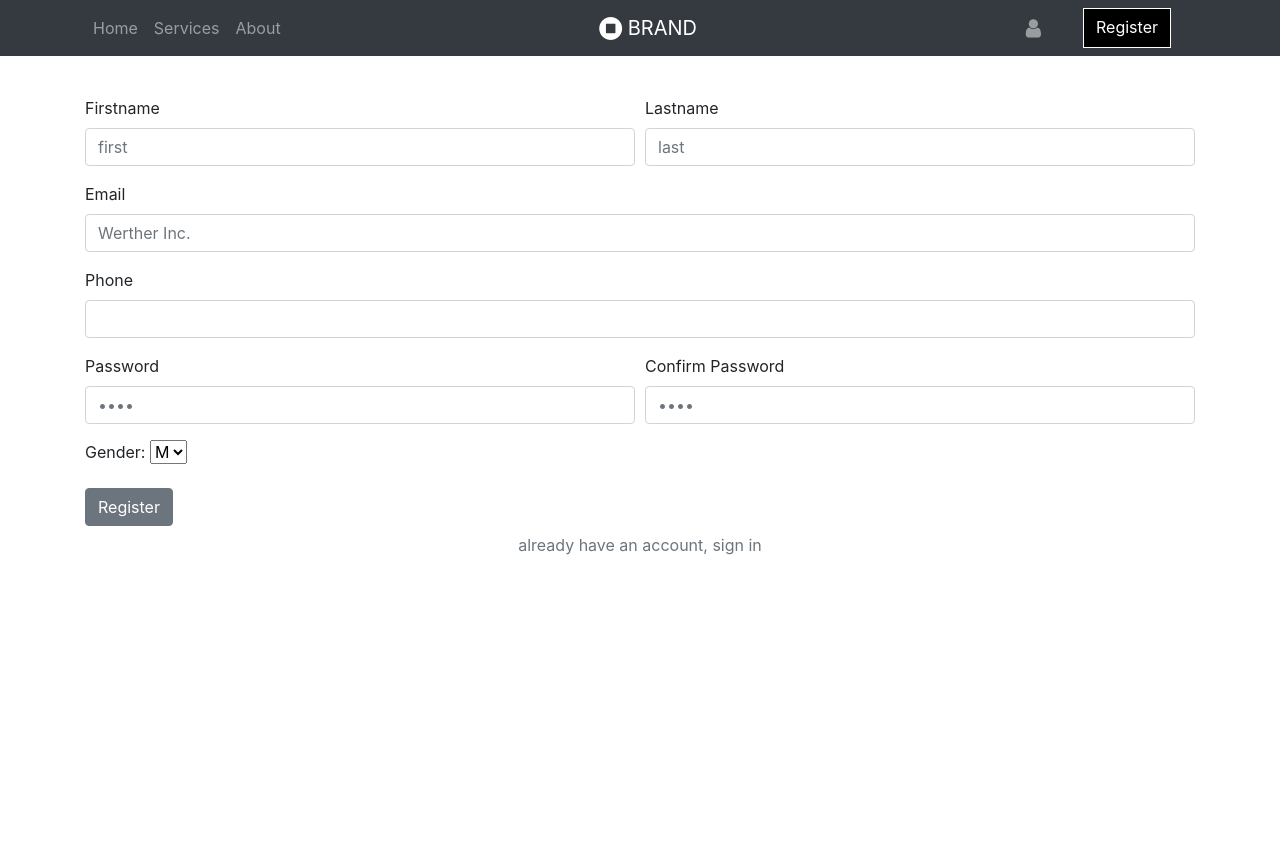
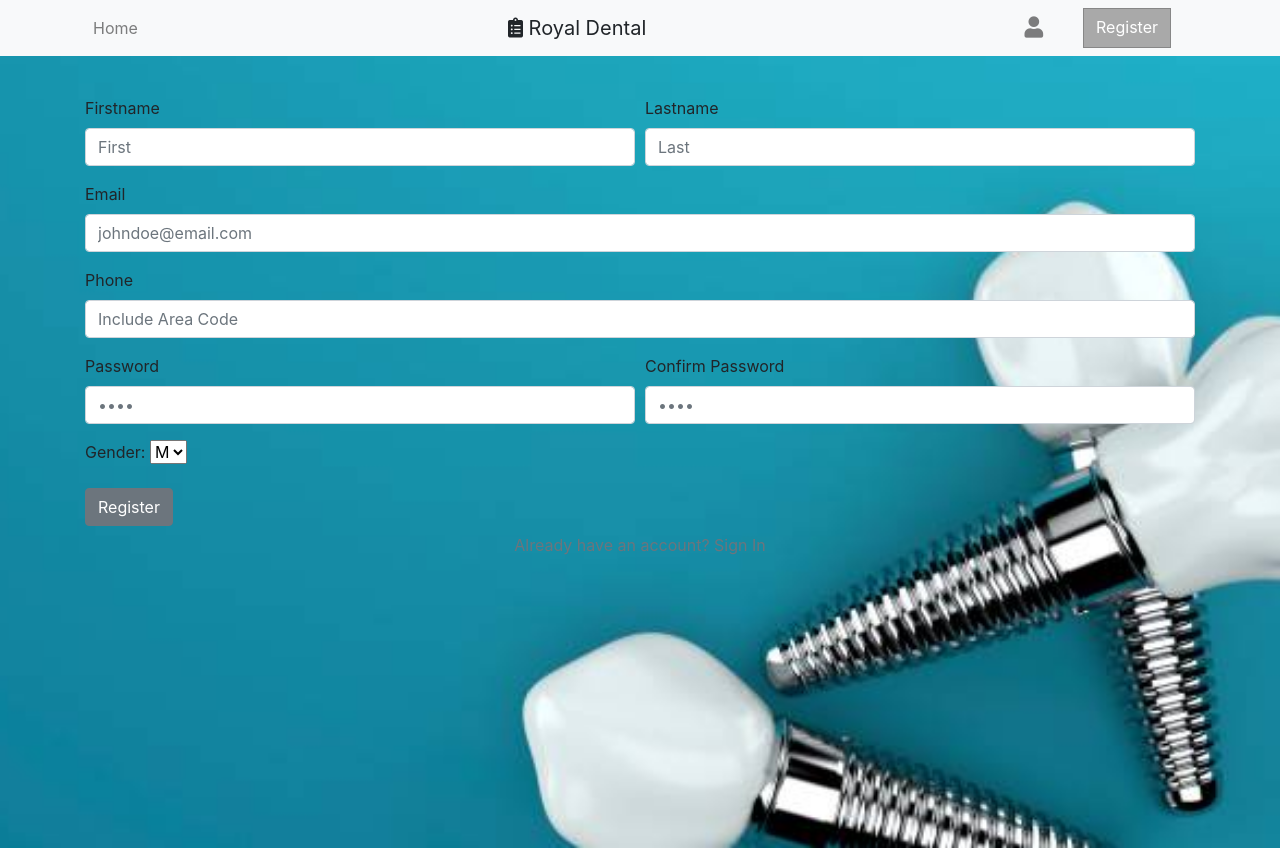
Before and after one commit to mrkking/dentist_app, a PHP site: page /register.html in a window 1280 px wide. Before the commit the page ends 555 px from the top, so only its background shows below. Run offline with PHP 8.4, Linux system fonts and the light colour scheme; some libraries are stand-ins or nearby versions.

Commit message:
git push

```diff
--- a/css/theme.scss
+++ b/css/theme.scss
@@ -1,10 +1,8 @@
 /*!
-* Based on Bootstrap (https://getbootstrap.com)
+* Based on Bootstrap theme
 */
 
-// Options
 //
-// Quickly modify global styling by enabling or disabling optional features.
 
 $enable-rounded:            true !default;
 $enable-shadows:            true;
--- a/register.html
+++ b/register.html
@@ -9,20 +9,43 @@
   <script src="https://code.jquery.com/jquery-3.3.1.slim.min.js" integrity="sha384-q8i/X+965DzO0rT7abK41JStQIAqVgRVzpbzo5smXKp4YfRvH+8abtTE1Pi6jizo" crossorigin="anonymous"></script>
 
   <script type="text/javascript" src="./js/script.js"></script>
+
+   <link rel="stylesheet" href="https://use.fontawesome.com/releases/v5.5.0/css/all.css" integrity="sha384-B4dIYHKNBt8Bc12p+WXckhzcICo0wtJAoU8YZTY5qE0Id1GSseTk6S+L3BlXeVIU" crossorigin="anonymous">
+
+   <style>
+body, html {
+  height: 100%;
+  margin: 0;
+}
+
+.bg {
+  /* The image used */
+  background-image: url("images/register.jpg");
+
+  /* Full height */
+  height: 100%;
+
+  /* Center and scale the image nicely */
+  background-position: center;
+  background-repeat: no-repeat;
+  background-size: cover;
+}
+	</style>
 </head>
 
 <body >
+ <div class="bg">
   <div class="py-5 my-5">
     <div class="container">
       <div class="row">
         <div class="col-md-12">
           <form class="text-left" id="registerForm">
             <div class="form-row">
-              <div class="form-group col-md-6"> <label for="form19">Firstname</label> <input type="text" name="first_name" class="form-control" id="form19" placeholder="first"> </div>
-              <div class="form-group col-md-6"> <label for="form20">Lastname</label> <input type="text" name="last_name" class="form-control" id="form20" placeholder="last"> </div>
+              <div class="form-group col-md-6"> <label for="form19">Firstname</label> <input type="text" name="first_name" class="form-control" id="form19" placeholder="First"> </div>
+              <div class="form-group col-md-6"> <label for="form20">Lastname</label> <input type="text" name="last_name" class="form-control" id="form20" placeholder="Last"> </div>
             </div>
-            <div class="form-group"> <label for="form17">Email</label> <input type="text" name="email" class="form-control" id="form17" placeholder="Werther Inc."> </div>
-            <div class="form-group"> <label for="form18">Phone</label> <input type="phone" name="phone" class="form-control" id="form18"> </div>
+            <div class="form-group"> <label for="form17">Email</label> <input type="text" name="email" class="form-control" id="form17" placeholder="johndoe@email.com"></div>
+            <div class="form-group"> <label for="form18">Phone</label> <input type="phone" name="phone" class="form-control" id="form18" placeholder="Include Area Code  "></div>
             <div class="form-row">
               <div class="form-group col-md-6"> <label for="form19">Password</label> <input type="password" name="password" class="form-control" id="form19" placeholder="••••"> </div>
               <div class="form-group col-md-6"> <label for="form20">Confirm Password</label> <input type="password" class="form-control" id="form20" placeholder="••••"> </div>
@@ -38,40 +61,38 @@
             <p id='error' style="color: red;"></p>
             <button type="submit" class="btn btn-secondary">Register</button>
             <div style="text-align: center;">
-              <a class="row btn text-secondary">already have an account, sign in</a>
+              <a class="row btn text-secondary" href="./login.html">Already have an account? Sign In</a>
             </div>
           </form>
         </div>
       </div>
     </div>
   </div>
-  <nav class="navbar navbar-expand-lg bg-dark navbar-dark" style="position: fixed; width: 100%; top: 0; z-index: 1;">
+   <nav class="navbar navbar-expand-sm bg-light navbar-light" style="position: fixed; width: 100%; top: 0; z-index: 1;">
     <div class="container"> <button class="navbar-toggler navbar-toggler-right border-0 p-0" type="button" data-toggle="collapse" data-target="#navbar14">
-        <p class="navbar-brand mb-0 text-white">
-          <i class="fa d-inline fa-lg fa-stop-circle"></i> BRAND </p>
+        <p class="navbar-brand mb-0 text-blue">
+            <i class="fas fa-clipboard-list"></i> Royal Dental </p>
       </button>
       <div class="collapse navbar-collapse" id="navbar14">
         <ul class="navbar-nav mr-auto">
-          <li class="nav-item"> <a class="nav-link" href="#">Home</a> </li>
-          <li class="nav-item"> <a class="nav-link" href="#">Services</a></li>
-          <li class="nav-item"> <a class="nav-link" href="#">About</a> </li>
+			<li class="nav-item"> <a class="nav-link" href="./index.html">Home</a> </li>
         </ul>
-        <p class="d-none d-md-block lead mb-0  text-white"> <i class="fa d-inline fa-lg fa-stop-circle"></i> <b> BRAND</b> </p>
+        <p class="d-none d-md-block lead mb-0  text-gray"><i class="fas fa-clipboard-list"></i> <b>Royal Dental</b> </p>
         <ul class="navbar-nav ml-auto">
+          <li class="nav-item mx-1"> <a class="nav-link" href="./login.html"> <em class="fa fa-user fa-fw fa-lg text-gray"></em> </a></li>
           <li class="nav-item mx-1"> <a class="nav-link" href="#">
-              <i class="fa fa-user fa-fw fa-lg"></i>
-            </a> </li>
-          <li class="nav-item mx-1"> <a class="nav-link" href="#">
-            </a> </li><a class="btn btn-light" style="border-radius: 0; background-color: #000; color: white; border: 1px solid white;" href="#">Register</a>
+            </a> </li><a class="btn btn-light" style="border-radius: 0; background-color: darkgrey; color: white; border: 1px solid #878787;" href="./register.html">Register</a>
           <li class="nav-item mx-1"> <a class="nav-link" href="#">
             </a> </li>
         </ul>
       </div>
     </div>
   </nav>
+
   <script src="https://code.jquery.com/jquery-3.3.1.slim.min.js" integrity="sha384-q8i/X+965DzO0rT7abK41JStQIAqVgRVzpbzo5smXKp4YfRvH+8abtTE1Pi6jizo" crossorigin="anonymous"></script>
   <script src="https://cdnjs.cloudflare.com/ajax/libs/popper.js/1.14.3/umd/popper.min.js" integrity="sha384-ZMP7rVo3mIykV+2+9J3UJ46jBk0WLaUAdn689aCwoqbBJiSnjAK/l8WvCWPIPm49" crossorigin="anonymous"></script>
   <script src="https://stackpath.bootstrapcdn.com/bootstrap/4.1.3/js/bootstrap.min.js" integrity="sha384-ChfqqxuZUCnJSK3+MXmPNIyE6ZbWh2IMqE241rYiqJxyMiZ6OW/JmZQ5stwEULTy" crossorigin="anonymous"></script>
+	</div>
 </body>
 
 </html>
```
Also changed, not shown: appointment.html (+34 -12 lines), index.html (+9 -11 lines), login.html (+42 -16 lines), profile.html (+8 -12 lines), css/theme.css, images/appointment.jpg (added), images/appointment2.jpg (added), images/bg-1-1024x301.jpg (deleted), images/dabc068fd9147404b57077e95784d50b.jpg (deleted), images/login.jpg (renamed from images/employee_login.jpg), images/profile.jpg (renamed from images/rawpixel-656748-unsplash.jpg), images/register.jpg (renamed from images/all-on-4.jpg), 3 other files.
